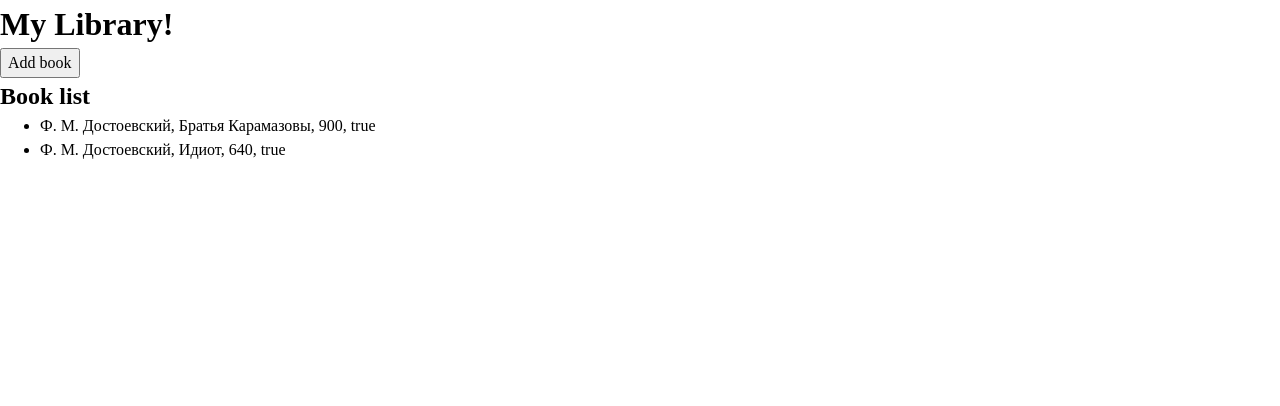
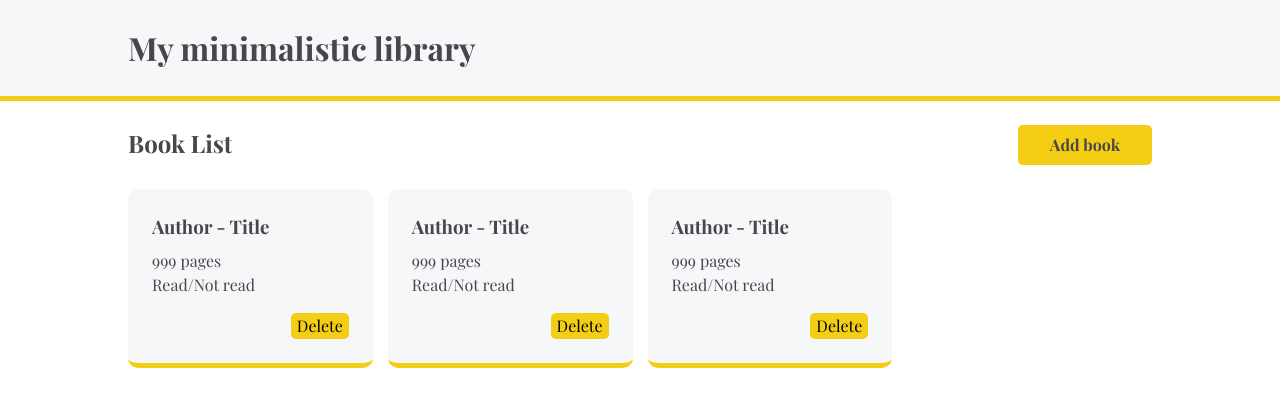
Before and after one commit to simokhin/Library, a plain HTML site: page index.html in a window 1280 px wide. Drawn offline with nearby package versions, Linux system fonts and the light colour scheme; a web font is replaced by a local one.

Commit message:
Add styles

```diff
--- a/index.html
+++ b/index.html
@@ -9,11 +9,35 @@
     <script src="./script.js" defer></script>
 </head>
 <body>
-    <h1>My Library!</h1>
-    <button>Add book</button>
-    <h2>Book list</h2>
-    <ul class="books">
-
-    </ul>
+    <header>
+        <h1>My minimalistic library</h1>
+    </header>
+    <main>
+        <div class="main-header">
+            <h2>Book List</h2>
+            <button>Add book</button>
+        </div>
+        <div class="list">
+            <div class="book">
+                <h3>Author - Title</h3>
+                <p>999 pages</p>
+                <p>Read/Not read</p>
+                <button>Delete</button>
+            </div>
+            <div class="book">
+                <h3>Author - Title</h3>
+                <p>999 pages</p>
+                <p>Read/Not read</p>
+                <button>Delete</button>
+            </div>
+            <div class="book">
+                <h3>Author - Title</h3>
+                <p>999 pages</p>
+                <p>Read/Not read</p>
+                <button>Delete</button>
+            </div>
+        </div>
+    </main>
+    <footer></footer>
 </body>
 </html>
--- a/style.css
+++ b/style.css
@@ -0,0 +1,96 @@
+@import url('https://fonts.googleapis.com/css2?family=Playfair+Display:ital,wght@0,400..900;1,400..900&display=swap');
+
+:root {
+    --background-color: #F5F7F8;
+    --accent1: #F4CE14;
+    --accent2: #45474B;
+    --dark: #45474B;
+}
+
+body {
+    font-family: "Playfair Display", serif;
+    font-optical-sizing: auto;
+    background-color: #FFFFFF;
+}
+
+header {
+    margin: auto;
+    padding-top: 1.5rem;
+    padding-bottom: 1.5rem;
+    background-color: var(--background-color);
+    border-bottom: 5px solid var(--accent1);
+}
+
+header h1 {
+    width: 80%;
+    margin: auto;
+    color: var(--dark);
+}
+
+main {
+    width: 80%;
+    margin: auto;
+    margin-top: 1.5rem;
+}
+
+.main-header {
+    display: flex;
+    justify-content: space-between;
+    gap: 1rem;
+}
+
+main h2 {
+    color: var(--dark);
+}
+
+.main-header button {
+    border: none;
+    border-radius: 5px;
+    padding: 0.5rem clamp(0.5rem, 5vw, 2rem);
+    background-color: var(--accent1);
+    color: var(--dark);
+    font-weight: bold;
+}
+
+.main-header button:hover {
+    opacity: 0.9;
+    cursor: pointer;
+}
+
+.list {
+    margin-top: 1.5rem;
+    display: grid;
+    grid-template-columns: repeat(auto-fill, minmax(200px, 1fr));
+    gap: 15px;
+}
+
+.book {
+    background-color: var(--background-color);
+    padding: 1.5rem;
+    border-radius: 10px;
+    border-bottom: 5px solid var(--accent1);
+    display: flex;
+    flex-direction: column;
+}
+
+.book h3 {
+    color: var(--dark);
+    margin-bottom: 0.5rem;
+}
+
+.book p {
+    color: var(--accent2);
+}
+
+.book button {
+    margin-top: 1rem;
+    border: none;
+    border-radius: 5px;
+    background-color: var(--accent1);
+    align-self: self-end;
+}
+
+.book button:hover {
+    opacity: 0.8;
+    cursor: pointer;
+}
```
